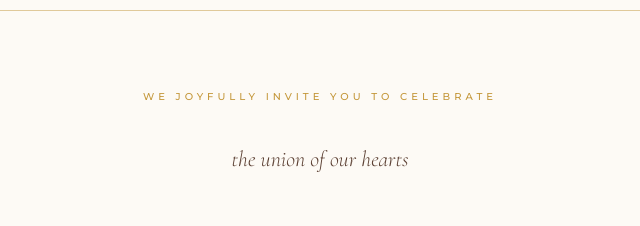
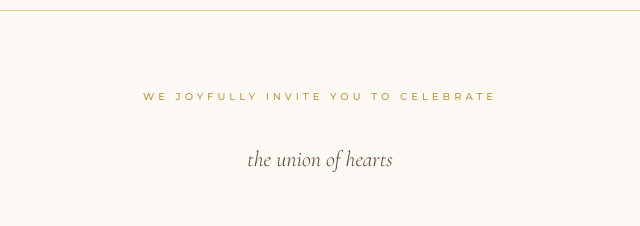
Before and after one commit to saagar47/wedding-rsvp, a plain HTML site: page index.html in a window 1280 px wide. Shown: the top 226 px of the page, 320-960 px from the left. Drawn offline with nearby package versions, Linux system fonts and the light colour scheme.

Commit message:
Update index.html

```diff
--- a/index.html
+++ b/index.html
@@ -421,7 +421,7 @@
     <p class="hero-eyebrow">We joyfully invite you to celebrate</p>
 
     <p class="hero-invite">
-      the union of our hearts
+      the union of hearts
     </p>
 
     <h1 class="hero-names">
```
